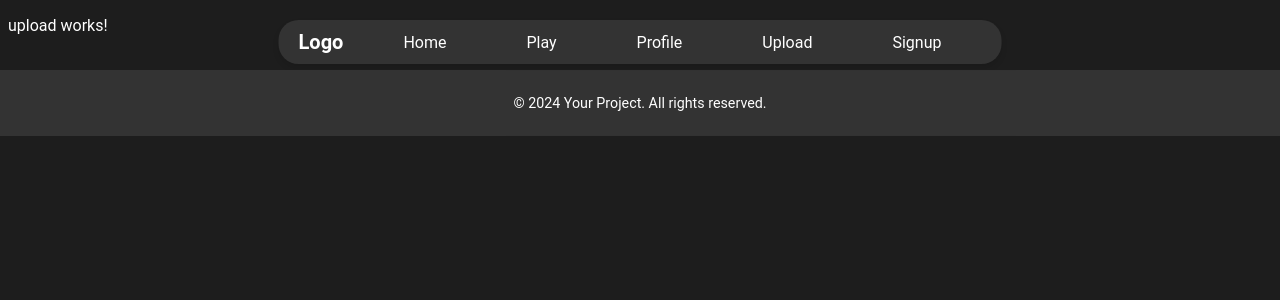
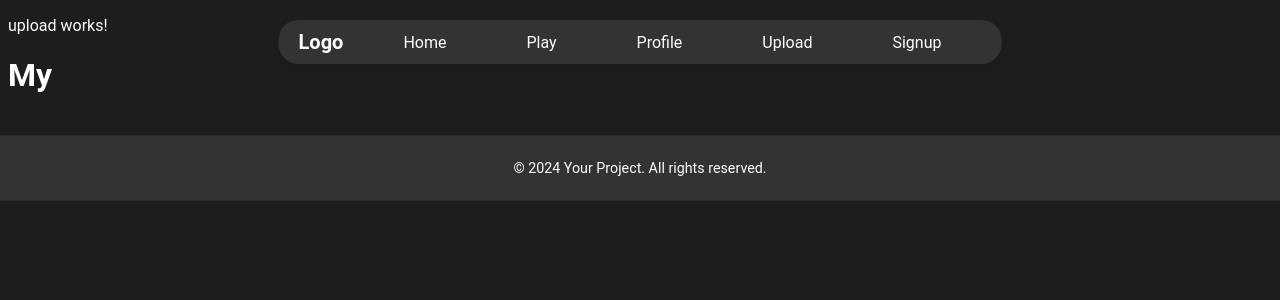
Before and after one commit to WahaajTauqir/Web-SP, an Angular app in the folder Angular/: page /upload in a window 1280 px wide. Shown: the top 300 px of the page. Built offline with nearby package versions, Linux system fonts and the light colour scheme.

Commit message:
testinupload

```diff
--- a/Angular/src/app/upload/upload.component.html
+++ b/Angular/src/app/upload/upload.component.html
@@ -1 +1,2 @@
 <p>upload works!</p>
+<h1>My</h1>
```
